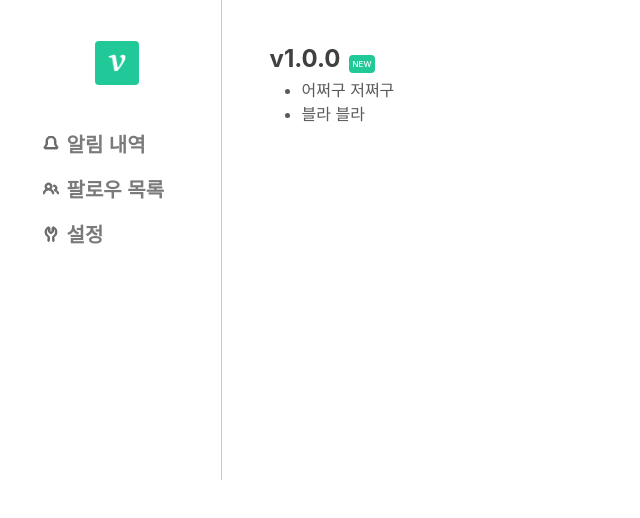
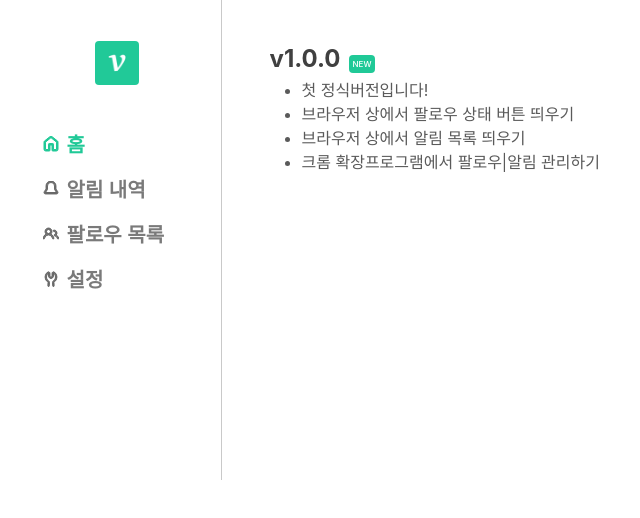
Before and after one commit to kyechan99/velog-extension, a React (Create React App) app: page / in a window 1280 px wide. Shown: the top 518 px of the page, without its empty margins (259-899 px from the left). Built offline with nearby package versions, Linux system fonts and the light colour scheme.

Commit message:
추가 : 메인 메뉴 버튼 (:bookmark: 1.0.0)

```diff
--- a/package.json
+++ b/package.json
@@ -1,6 +1,6 @@
 {
   "name": "velog-extension",
-  "version": "0.1.0",
+  "version": "1.0.0",
   "private": true,
   "dependencies": {
     "@testing-library/jest-dom": "^5.11.4",
--- a/src/App.tsx
+++ b/src/App.tsx
@@ -1,7 +1,7 @@
 import React from 'react';
 import './App.scss';
 
-import { NoticeMenu, FollowMenu, SettingMenu } from '@components/Button/Menu/MenuButton';
+import { MainMenu, NoticeMenu, FollowMenu, SettingMenu } from '@components/Button/Menu/MenuButton';
 import Logo from './logo.png';
 
 import { MainDisplay } from '@components/Display/Main/MainDisplay';
@@ -19,6 +19,7 @@ function Layout() {
           <button className="btn" onClick={ () => { window.open("https://velog.io/"); } }>
             <img className="logo" src={Logo} alt="logo"/>
           </button>
+          <MainMenu active={menu=='main'} setMenu={setMenu} to={'main'}></MainMenu>
           <NoticeMenu active={menu=='noticeList'} setMenu={setMenu} to={'noticeList'}></NoticeMenu>
           <FollowMenu active={menu=='followList'} setMenu={setMenu} to={'followList'}></FollowMenu>
           <SettingMenu active={menu=='setting'} setMenu={setMenu} to={'setting'}></SettingMenu>
--- a/src/components/Button/Menu/MenuButton.tsx
+++ b/src/components/Button/Menu/MenuButton.tsx
@@ -27,6 +27,19 @@ type MenuProps = {
   setMenu: (s: string) => void,
   to: string
 }
+// 홈 메뉴
+export const MainMenu = ({ active, setMenu, to } : MenuProps ) => {
+    return (
+        <MenuButton
+          active={active}
+          setMenu={setMenu}
+          to={to}
+        >
+          <Icon d={"M8.156 1.835a.25.25 0 00-.312 0l-5.25 4.2a.25.25 0 00-.094.196v7.019c0 .138.112.25.25.25H5.5V8.25a.75.75 0 01.75-.75h3.5a.75.75 0 01.75.75v5.25h2.75a.25.25 0 00.25-.25V6.23a.25.25 0 00-.094-.195l-5.25-4.2zM6.906.664a1.75 1.75 0 012.187 0l5.25 4.2c.415.332.657.835.657 1.367v7.019A1.75 1.75 0 0113.25 15h-3.5a.75.75 0 01-.75-.75V9H7v5.25a.75.75 0 01-.75.75h-3.5A1.75 1.75 0 011 13.25V6.23c0-.531.242-1.034.657-1.366l5.25-4.2h-.001z"}></Icon>
+          홈
+        </MenuButton>
+    );
+};
 // 알림 내역 메뉴
 export const NoticeMenu = ({ active, setMenu, to } : MenuProps ) => {
     return (
--- a/src/components/Display/Main/MainDisplay.tsx
+++ b/src/components/Display/Main/MainDisplay.tsx
@@ -9,8 +9,10 @@ export const MainDisplay = () => {
         {
             tag: '1.0.0',
             list: [
-                '어쩌구 저쩌구',
-                '블라 블라'
+                '첫 정식버전입니다!',
+                '브라우저 상에서 팔로우 상태 버튼 띄우기',
+                '브라우저 상에서 알림 목록 띄우기',
+                '크롬 확장프로그램에서 팔로우|알림 관리하기'
             ]
         }
   ];
```
Also changed, not shown: public/manifest.json, 1 other file (tests, documents, lock files or other folders).
